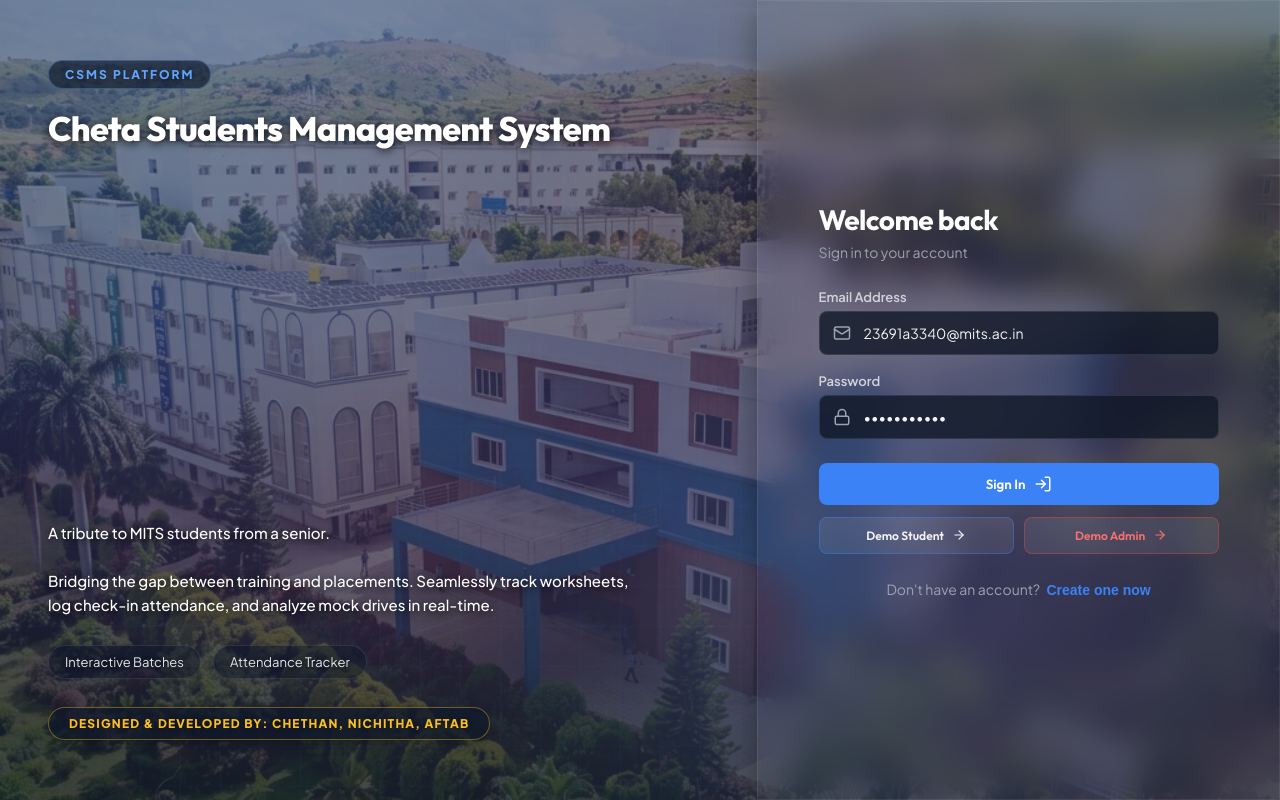
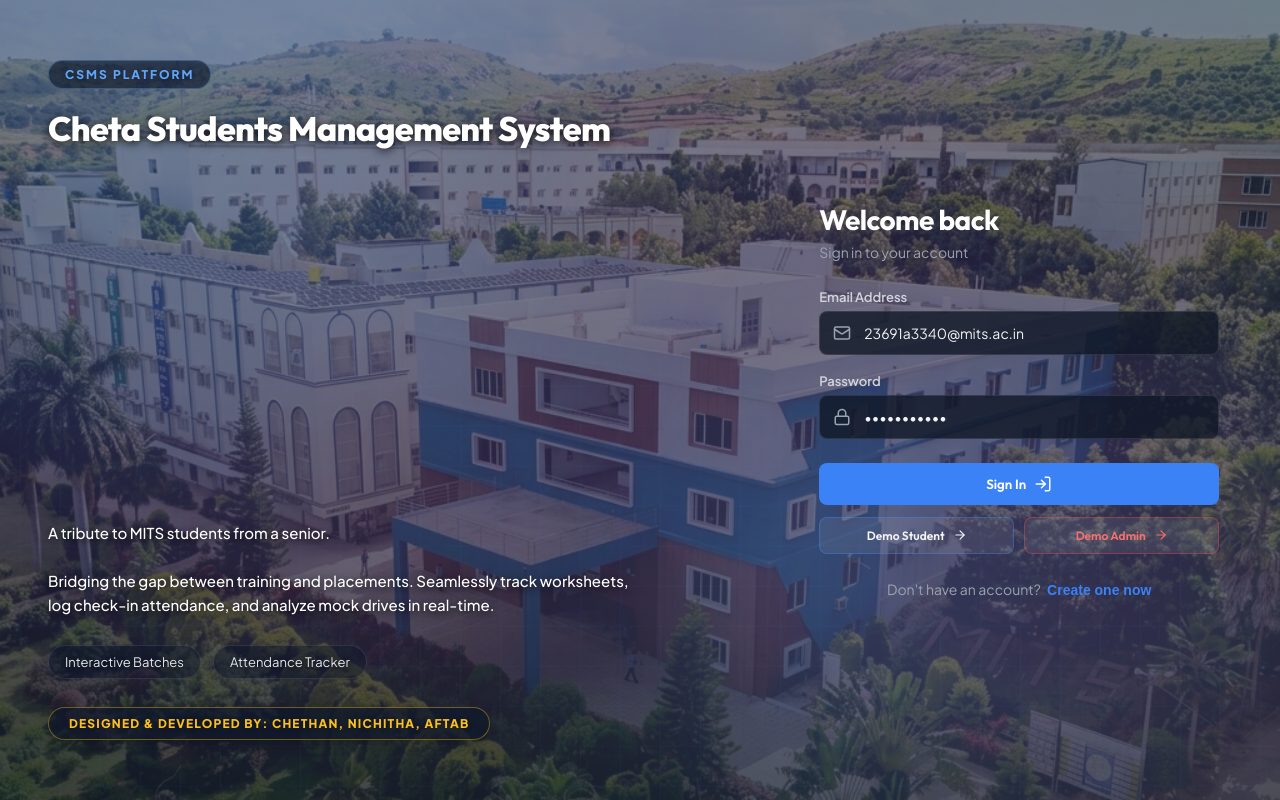
Before and after one commit to Balija-Chethan/csms, a React app in the folder frontend/: page / in a window 1280 px wide. Built offline with nearby package versions, Linux system fonts and the light colour scheme; no server answers; the HTML template or start-up script is replaced by a standard one.

Commit message:
Remove glass-panel-glow CSS class from right login panel for completely seamless unblurred background image

```diff
--- a/frontend/src/components/Login.jsx
+++ b/frontend/src/components/Login.jsx
@@ -124,8 +124,9 @@ export default function Login({ setAuth, API_URL }) {
       </div>
 
       {/* Right Portion: Centered Login details on a semi-transparent panel */}
-      <div style={styles.rightPanel} className="glass-panel-glow">
+      <div style={styles.rightPanel}>
         <div style={styles.formCard}>
+
           <div style={{ marginBottom: 28 }}>
             <h2 style={styles.formHeader}>{isRegister ? 'Create an Account' : 'Welcome back'}</h2>
             <p style={styles.formSubheader}>
```
